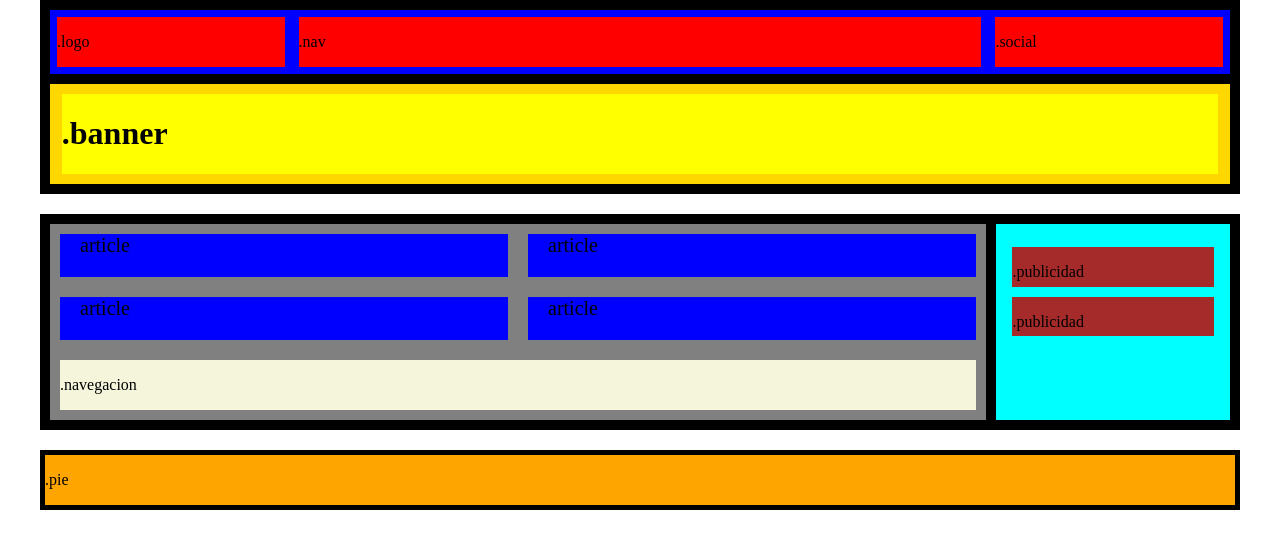
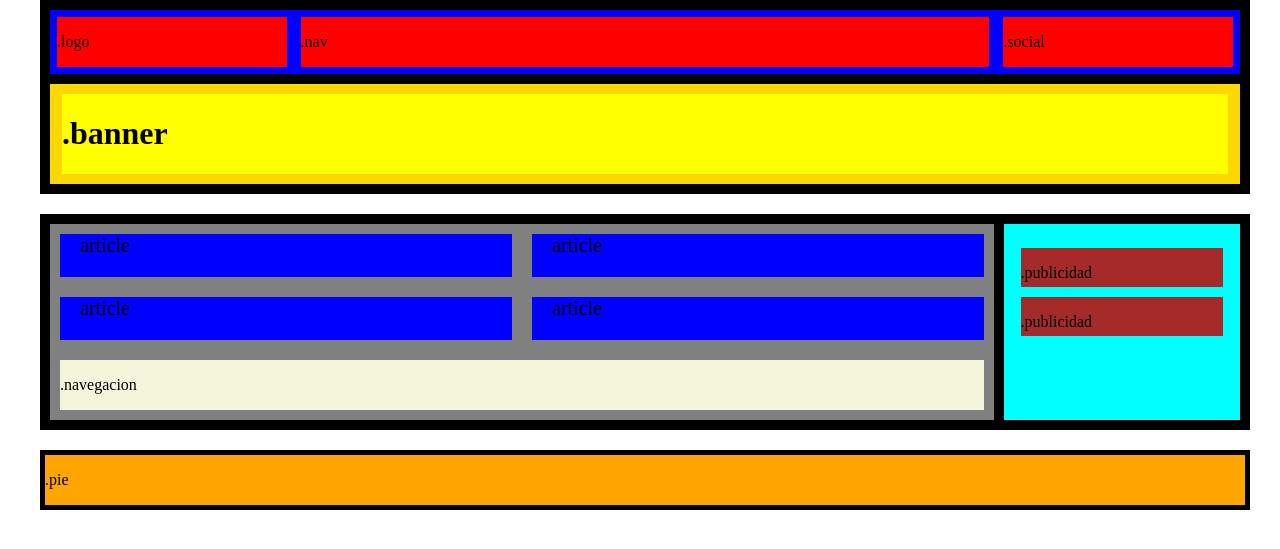
Before and after one commit to realmonpascal/-It-Academy-FullStack--PHP, a PHP site: page /Ejercicio123.Html in a window 1280 px wide. Shown: the top 549 px of the page. Run offline with PHP 8.4, Linux system fonts and the light colour scheme.

Commit message:
nivel 1 del tema 1

```diff
--- a/Sprint 1/Tema 1. HTML & CSS/Ejercicio/Nivel1/ejercicio23.css
+++ b/Sprint 1/Tema 1. HTML & CSS/Ejercicio/Nivel1/ejercicio23.css
@@ -1,18 +1,27 @@
+
 body {
-max-width: 1200px;
-display: flex;
-flex-direction: column;
-margin: auto;
+    max-width: 1200px;
+    display: flex;
+    flex-direction: column;
+    margin: auto;
+    padding: 0;
+  }
 
-}
-header{
+  header {
     display: flex;
+    width: 100%;
+    height: auto;
+    flex-direction: column;
+    border: solid black 5px;
+  }
 
-    width: auto;
+  .asidemain {
+    margin-top: 20px;
+    display: flex;
+    width: 100%;
     height: auto;
-  flex-direction: column;
     border: solid black 5px;
-}
+  }
 
 .encabezado{
     display: flex;
@@ -51,13 +60,7 @@ header{
 }
 
 
-.asidemain{
-    margin-top: 20px;
-display: flex;
-    width: auto;
-    height: auto;
-    border: solid black 5px;
-}
+
 .union{
 
     height: auto;
@@ -136,6 +139,7 @@ height: 20%;
 }
 
 footer{
+    width: 100%;
 background-color: orange;
     margin-top: 20px;
     border: solid black 5px;
@@ -206,9 +210,7 @@ main{
 aside{
     height: 60%;
 }
-.asidemain{
 
-}
 
     .article {
         flex-direction: column;
```
